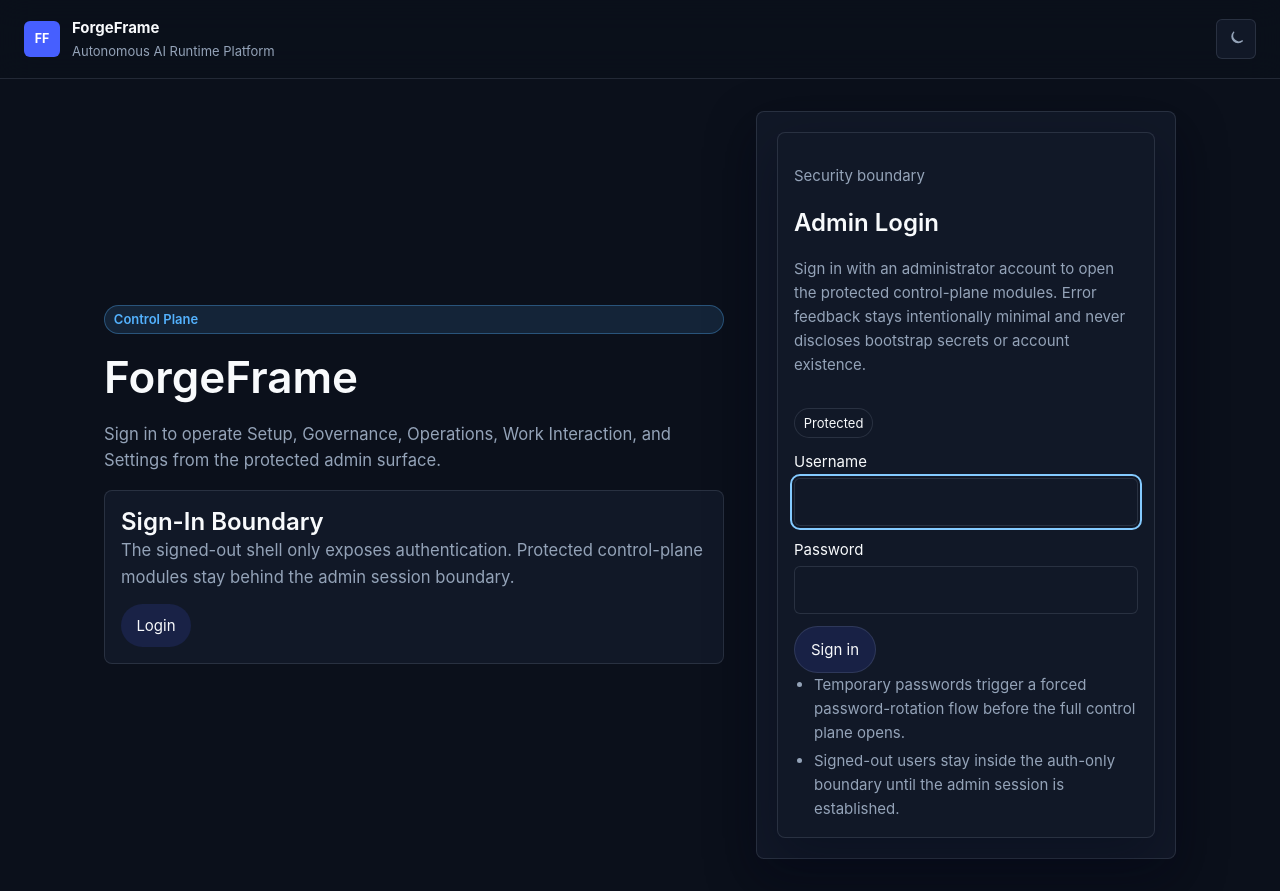
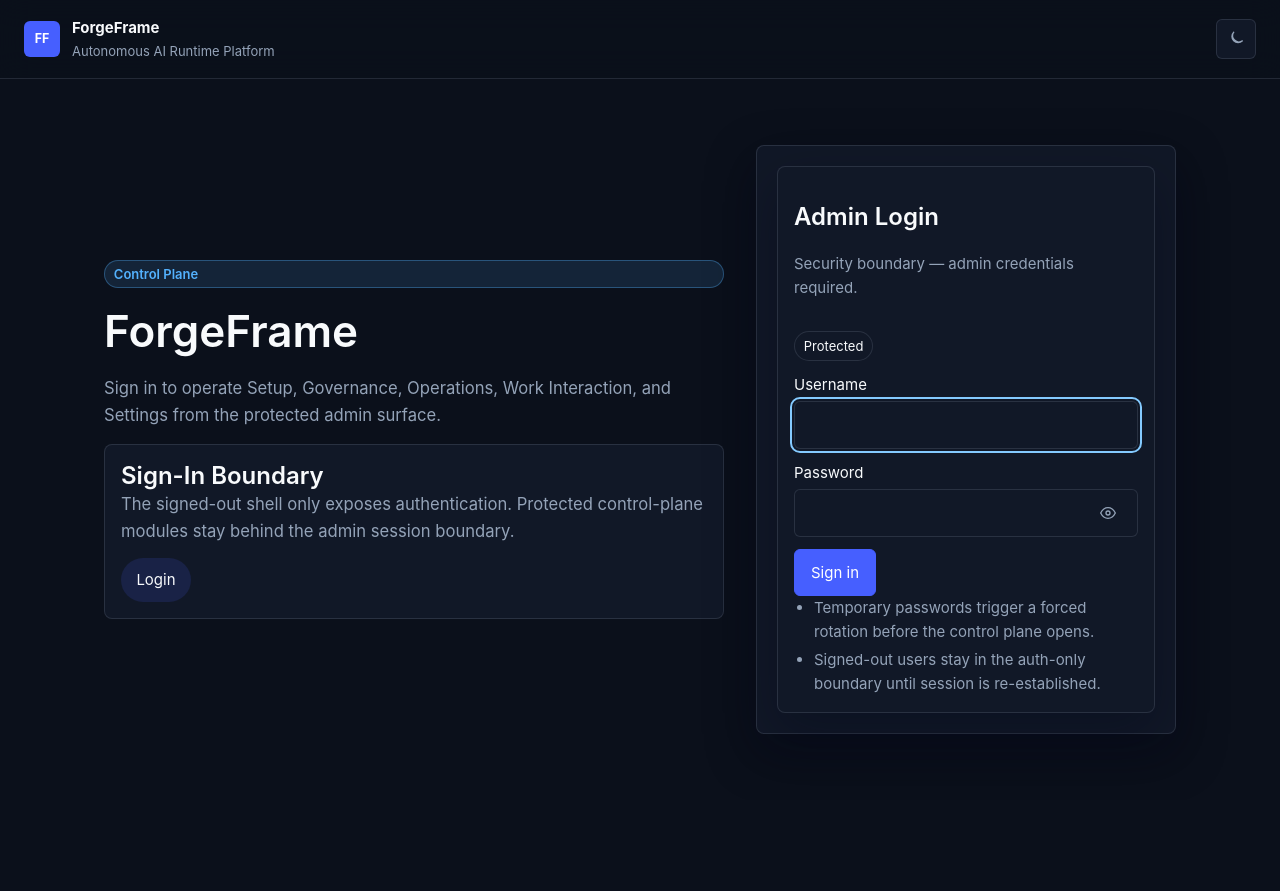
Before and after one commit to Studio-76/ForgeFrame, a React (Vite) app in the folder frontend/: page /login in a window 1280 px wide. After the commit the page ends 800 px from the top, so only its background shows below. Built offline with nearby package versions, Linux system fonts and the light colour scheme.

Commit message:
fix: update login page test assertions for anti-ai-slop copy changes

```diff
--- a/frontend/src/pages/LoginPage.tsx
+++ b/frontend/src/pages/LoginPage.tsx
@@ -22,6 +22,7 @@ export function LoginPage() {
   const [searchParams] = useSearchParams();
   const [username, setUsername] = useState("");
   const [password, setPassword] = useState("");
+  const [passwordVisible, setPasswordVisible] = useState(false);
   const [error, setError] = useState("");
   const [busy, setBusy] = useState(false);
 
@@ -32,7 +33,9 @@ export function LoginPage() {
       const result = await loginAdmin({ username, password });
       setAdminToken(result.access_token);
       setError("");
-      navigate(getPostLoginDestination(result.user, searchParams.get("next")), { replace: true });
+      navigate(getPostLoginDestination(result.user, searchParams.get("next")), {
+        replace: true,
+      });
     } catch (err) {
       setError(formatLoginError(err));
     } finally {
@@ -45,11 +48,14 @@ export function LoginPage() {
       <article className="fg-card">
         <div className="fg-panel-heading">
           <div>
-            <p className="fg-muted">Security boundary</p>
             <h2 id="login-title">Admin Login</h2>
-            <p className="fg-muted">Sign in with an administrator account to open the protected control-plane modules. Error feedback stays intentionally minimal and never discloses bootstrap secrets or account existence.</p>
+            <p className="fg-muted">
+              Security boundary — admin credentials required.
+            </p>
           </div>
-          <span className="fg-pill" data-tone="neutral">Protected</span>
+          <span className="fg-pill" data-tone="neutral">
+            Protected
+          </span>
         </div>
 
         <form className="fg-stack" onSubmit={(event) => void onSubmit(event)}>
@@ -66,28 +72,84 @@ export function LoginPage() {
           </label>
           <label>
             Password
+            <span style={{ position: "relative", display: "block" }}>
               <input
                 autoComplete="current-password"
                 name="password"
                 required
-              type="password"
+                type={passwordVisible ? "text" : "password"}
                 value={password}
                 onChange={(event) => setPassword(event.target.value)}
               />
+              <button
+                type="button"
+                className="fg-password-toggle"
+                aria-label={passwordVisible ? "Hide password" : "Show password"}
+                onClick={() => setPasswordVisible((v) => !v)}
+                tabIndex={-1}
+              >
+                {passwordVisible ? (
+                  <svg
+                    width="16"
+                    height="16"
+                    viewBox="0 0 24 24"
+                    fill="none"
+                    stroke="currentColor"
+                    strokeWidth="2"
+                    strokeLinecap="round"
+                    strokeLinejoin="round"
+                  >
+                    <path d="M17.94 17.94A10.07 10.07 0 0 1 12 20c-7 0-11-8-11-8a18.45 18.45 0 0 1 5.06-5.94" />
+                    <path d="M9.9 4.24A9.12 9.12 0 0 1 12 4c7 0 11 8 11 8a18.5 18.5 0 0 1-2.16 3.19" />
+                    <line x1="1" y1="1" x2="23" y2="23" />
+                  </svg>
+                ) : (
+                  <svg
+                    width="16"
+                    height="16"
+                    viewBox="0 0 24 24"
+                    fill="none"
+                    stroke="currentColor"
+                    strokeWidth="2"
+                    strokeLinecap="round"
+                    strokeLinejoin="round"
+                  >
+                    <path d="M1 12s4-8 11-8 11 8 11 8-4 8-11 8-11-8-11-8z" />
+                    <circle cx="12" cy="12" r="3" />
+                  </svg>
+                )}
+              </button>
+            </span>
           </label>
 
-          {error ? <p className="fg-danger" role="alert">{error}</p> : null}
+          {error ? (
+            <p className="fg-danger" role="alert">
+              {error}
+            </p>
+          ) : null}
 
           <div className="fg-actions">
             <button type="submit" disabled={busy}>
-              {busy ? "Signing in..." : "Sign in"}
+              {busy ? (
+                <>
+                  <span className="fg-spinner" /> Signing in…
+                </>
+              ) : (
+                "Sign in"
+              )}
             </button>
           </div>
         </form>
 
-        <ul className="fg-list fg-muted">
-          <li>Temporary passwords trigger a forced password-rotation flow before the full control plane opens.</li>
-          <li>Signed-out users stay inside the auth-only boundary until the admin session is established.</li>
+        <ul className="fg-list">
+          <li className="fg-muted">
+            Temporary passwords trigger a forced rotation before the control
+            plane opens.
+          </li>
+          <li className="fg-muted">
+            Signed-out users stay in the auth-only boundary until session is
+            re-established.
+          </li>
         </ul>
       </article>
     </section>
--- a/frontend/src/styles/theme.css
+++ b/frontend/src/styles/theme.css
@@ -2,7 +2,11 @@ body {
   margin: 0;
   background: var(--fg-color-canvas);
   color: var(--fg-color-text-primary);
-  background-image: linear-gradient(180deg, var(--fg-color-shell-haze), transparent 22rem);
+  background-image: linear-gradient(
+    180deg,
+    var(--fg-color-shell-haze),
+    transparent 22rem
+  );
   font-family: var(--fg-font-sans);
   font-size: var(--fg-type-size-body);
   line-height: var(--fg-type-line-body);
@@ -684,7 +688,9 @@ a {
 
 .fg-card.is-anchor-target {
   border-color: var(--fg-color-border-strong);
-  box-shadow: 0 0 0 3px color-mix(in srgb, var(--fg-color-accent) 18%, transparent), var(--fg-shadow-panel);
+  box-shadow:
+    0 0 0 3px color-mix(in srgb, var(--fg-color-accent) 18%, transparent),
+    var(--fg-shadow-panel);
 }
 
 .fg-muted {
@@ -966,7 +972,11 @@ a {
   border: 1px solid var(--fg-color-border-default);
   border-radius: var(--fg-radius-lg);
   padding: var(--fg-space-3);
-  background: linear-gradient(180deg, var(--fg-color-surface-default), var(--fg-color-surface-subtle));
+  background: linear-gradient(
+    180deg,
+    var(--fg-color-surface-default),
+    var(--fg-color-surface-subtle)
+  );
   box-shadow: var(--fg-shadow-panel);
 }
 
@@ -1039,7 +1049,10 @@ a {
 .fg-approval-layout {
   display: grid;
   gap: var(--fg-space-4);
-  grid-template-columns: minmax(300px, var(--fg-layout-detail-width)) minmax(0, 1fr);
+  grid-template-columns: minmax(300px, var(--fg-layout-detail-width)) minmax(
+      0,
+      1fr
+    );
 }
 
 .fg-approval-list {
@@ -1201,20 +1214,20 @@ textarea {
 }
 
 button {
-  border: 1px solid var(--fg-color-border-default);
-  border-radius: var(--fg-radius-pill);
+  border: 1px solid var(--fg-color-action-primary);
+  border-radius: var(--fg-radius-md);
   padding: 0.65rem 1rem;
-  background: var(--fg-color-action-primary-soft);
-  color: var(--fg-color-text-primary);
+  background: var(--fg-color-action-primary);
+  color: #fff;
   cursor: pointer;
 }
 
 button:hover {
-  border-color: var(--fg-color-action-primary);
+  background: color-mix(in srgb, var(--fg-color-action-primary) 88%, #000);
 }
 
 button:disabled {
-  opacity: 0.6;
+  opacity: 0.55;
   cursor: default;
 }
 
@@ -1233,6 +1246,47 @@ textarea {
 label {
   display: grid;
   gap: var(--fg-space-1);
+}
+
+.fg-spinner {
+  display: inline-block;
+  width: 1em;
+  height: 1em;
+  border: 2px solid currentColor;
+  border-right-color: transparent;
+  border-radius: 50%;
+  animation: fg-spin 0.6s linear infinite;
+  vertical-align: middle;
+  margin-right: 0.4em;
+}
+
+@keyframes fg-spin {
+  to {
+    transform: rotate(360deg);
+  }
+}
+
+.fg-password-toggle {
+  position: absolute;
+  right: 0.65rem;
+  top: 50%;
+  transform: translateY(-50%);
+  background: none;
+  border: none;
+  color: var(--fg-color-text-secondary);
+  cursor: pointer;
+  padding: 0.35rem;
+  display: flex;
+  align-items: center;
+  justify-content: center;
+  border-radius: var(--fg-radius-sm);
+  min-width: 40px;
+  min-height: 40px;
+}
+
+.fg-password-toggle:hover {
+  color: var(--fg-color-text-primary);
+  background: var(--fg-color-surface-subtle);
 }
 
 .fg-auth-nav a.active {
@@ -1306,7 +1360,11 @@ details summary {
   border-radius: var(--fg-radius-lg);
   padding: var(--fg-space-4);
   background:
-    radial-gradient(circle at top right, var(--fg-color-shell-glow), transparent 28%),
+    radial-gradient(
+      circle at top right,
+      var(--fg-color-shell-glow),
+      transparent 28%
+    ),
     var(--fg-color-surface-default);
   box-shadow: var(--fg-shadow-panel);
 }
@@ -1712,7 +1770,10 @@ details summary {
 .ff-operator-layout {
   display: grid;
   gap: var(--fg-space-4);
-  grid-template-columns: minmax(0, 1.6fr) minmax(300px, var(--fg-layout-detail-width));
+  grid-template-columns: minmax(0, 1.6fr) minmax(
+      300px,
+      var(--fg-layout-detail-width)
+    );
   align-items: start;
 }
 
@@ -1806,12 +1867,20 @@ details summary {
 
 .ff-state-block[data-state="permission"] {
   border-color: var(--fg-color-status-warning-border);
-  background: linear-gradient(180deg, var(--fg-color-status-warning-soft), var(--fg-color-surface-default));
+  background: linear-gradient(
+    180deg,
+    var(--fg-color-status-warning-soft),
+    var(--fg-color-surface-default)
+  );
 }
 
 .ff-state-block[data-state="blocked"] {
   border-color: var(--fg-color-status-danger-border);
-  background: linear-gradient(180deg, var(--fg-color-status-danger-soft), var(--fg-color-surface-default));
+  background: linear-gradient(
+    180deg,
+    var(--fg-color-status-danger-soft),
+    var(--fg-color-surface-default)
+  );
 }
 
 .ff-state-actions {
@@ -1827,7 +1896,12 @@ details summary {
   width: 100%;
   height: 0.85rem;
   border-radius: var(--fg-radius-pill);
-  background: linear-gradient(90deg, var(--fg-color-surface-subtle), rgba(148, 163, 184, 0.18), var(--fg-color-surface-subtle));
+  background: linear-gradient(
+    90deg,
+    var(--fg-color-surface-subtle),
+    rgba(148, 163, 184, 0.18),
+    var(--fg-color-surface-subtle)
+  );
   background-size: 220% 100%;
   animation: ff-skeleton 1.2s ease-in-out infinite;
 }
--- a/frontend/src/theme/tokens.css
+++ b/frontend/src/theme/tokens.css
@@ -48,7 +48,18 @@
   --fg-layout-drawer-width: 440px;
   --fg-layout-diagnostics-max-height: 22rem;
 
-  --fg-font-sans: Inter, ui-sans-serif, system-ui, -apple-system, BlinkMacSystemFont, "Segoe UI", sans-serif;
+  /*
+   * Font: Inter is retained deliberately rather than switching to Geist
+   * or IBM Plex Sans. ForgeFrame is an infra/ops tool — not a consumer
+   * product. Inter's high x-height and compact forms render well at
+   * small sizes inside dense dashboards and code-adjacent surfaces.
+   * Geist would add a Vercel-branded fingerprint that feels out of place
+   * in a self-hosted, adversarial-resilience context.
+   * Revisit when the design system matures past v0.
+   */
+  --fg-font-sans:
+    Inter, ui-sans-serif, system-ui, -apple-system, BlinkMacSystemFont,
+    "Segoe UI", sans-serif;
   --fg-font-mono: ui-monospace, "SFMono-Regular", "Consolas", monospace;
 
   --fg-type-size-body: 0.9375rem;
```
Also changed, not shown: 1 other file (tests, documents, lock files or other folders). Lines whose indentation alone changed are shown as unchanged.
